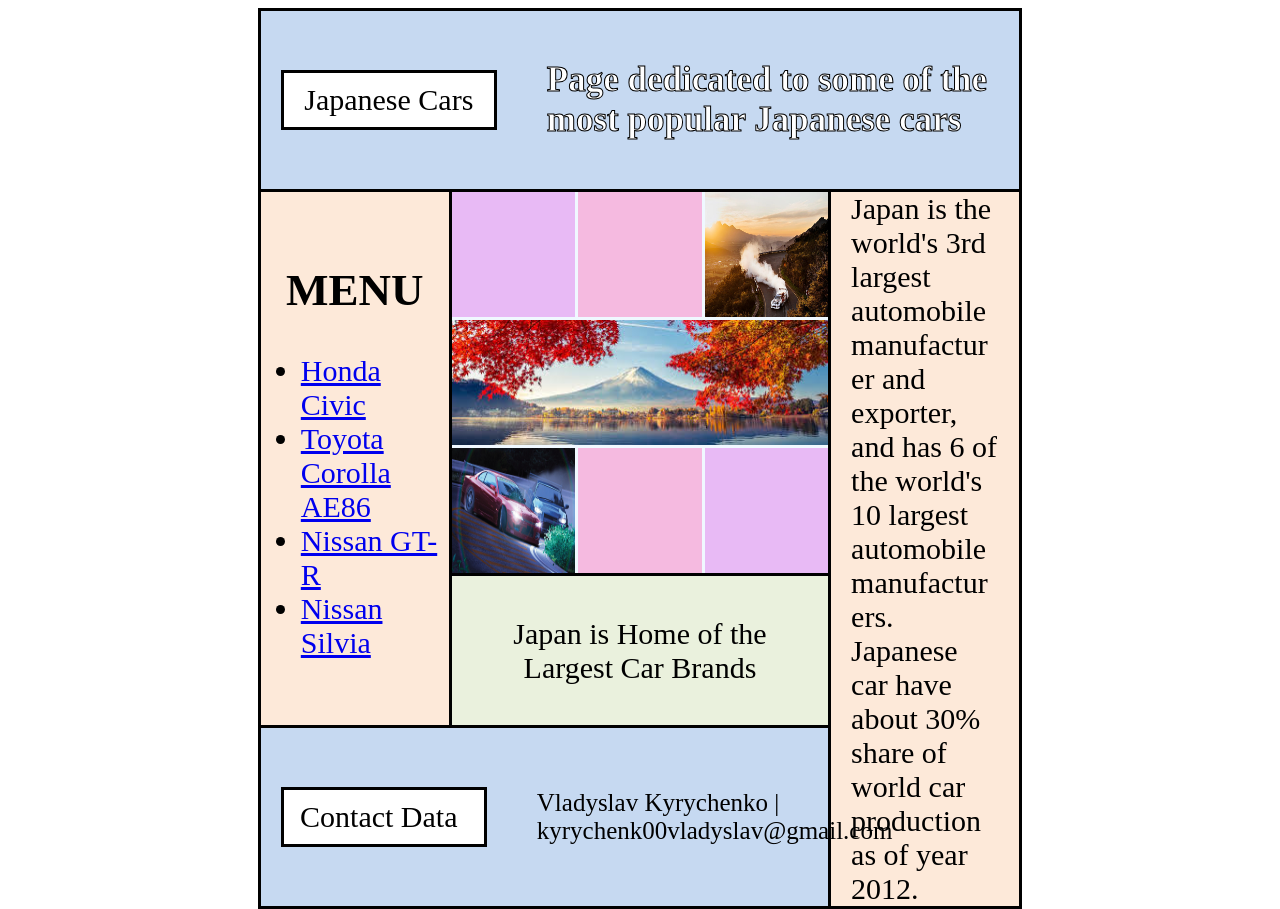
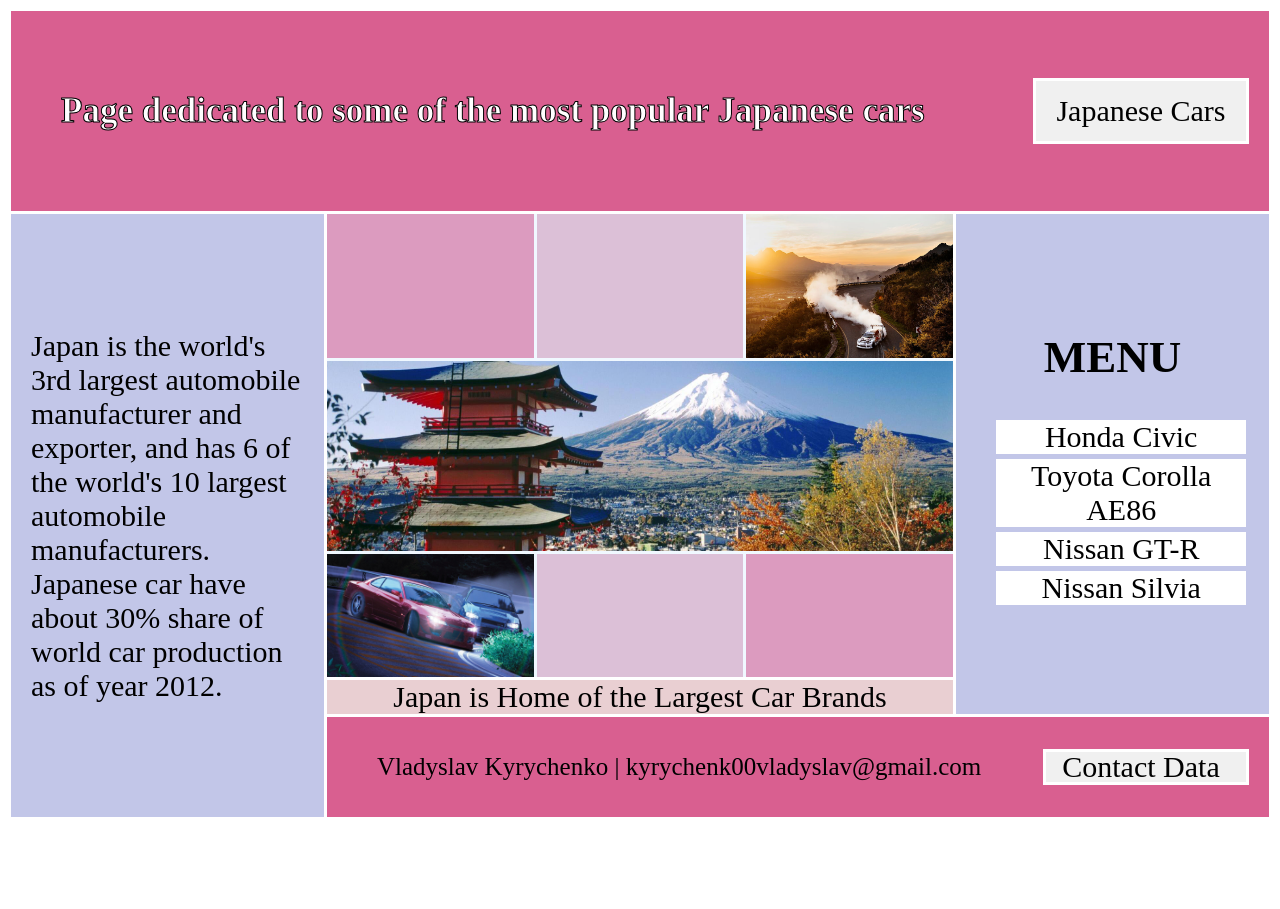
Before and after one commit to Advel0/kyiv-university-web-programming, a plain HTML site: page lab-1/index.html in a window 1280 px wide. After the commit the page ends 820 px from the top, so only its background shows below. Drawn offline with Linux system fonts and the light colour scheme.

Commit message:
changed styling of the 1st lab

```diff
--- a/lab-1/index.html
+++ b/lab-1/index.html
@@ -10,18 +10,17 @@
 <body>
     <div class="container main-grid">
         <div class="item" id="first-box">
+            <span class="page-description">Page dedicated to some of the most popular Japanese cars</span>
             <div id="x-box">Japanese Cars</div>
-            <span class="page-description">Page dedicated to some of the most popular Japanese cars</span>
         </div>
         <div class="item" id="second-box">
-            <span class="menu">
-                <h2>MENU</h2>
-                <ul>
-                    <li><a href="./honda_civic.html">Honda Civic</a></li>
-                    <li><a href="./toyota_corolla.html">Toyota Corolla AE86</a></li>
-                    <li><a href="./nissan_gtr.html">Nissan GT-R</a></li>
-                    <li><a href="./nissan_silvia.html">Nissan Silvia</a></li>
-                </ul>
+            <span class="text">
+
+                Japan is the world's 3rd largest automobile
+                manufacturer and exporter, and has 6 of
+                the world's 10 largest automobile manufacturers.
+                Japanese car have about 30% share of world car production
+                as of year 2012.
             </span>
         </div>
         <div class="item" id="center">
@@ -34,7 +33,7 @@
                     </div>
                     <div class="middle-row-cell">
                         <!-- test -->
-                        <img src="./src/images/japanese-view.jpeg">
+                        <img src="./src/images/mountains.jpg">
                     </div>
                     <div class="left-bottom-cell">
                         <!-- test -->
@@ -49,20 +48,22 @@
             </div>
         </div>
         <div class="item" id="forth-box">
-            <span class="text">
+            <span class="menu">
+                <h2>MENU</h2>
+                <ul>
+                    <li><a href="./honda_civic.html">Honda Civic</a></li>
+                    <li><a href="./toyota_corolla.html">Toyota Corolla AE86</a></li>
+                    <li><a href="./nissan_gtr.html">Nissan GT-R</a></li>
+                    <li><a href="./nissan_silvia.html">Nissan Silvia</a></li>
+                </ul>
+            </span>
 
-                Japan is the world's 3rd largest automobile
-                manufacturer and exporter, and has 6 of
-                the world's 10 largest automobile manufacturers.
-                Japanese car have about 30% share of world car production
-                as of year 2012.
-            </span>
         </div>
         <div class="item" id="sixth-box">
+            <span class="contact-data">Vladyslav Kyrychenko | kyrychenk00vladyslav@gmail.com</span>
             <div id="y-box">
                 Contact Data
             </div>
-            <span class="contact-data">Vladyslav Kyrychenko | kyrychenk00vladyslav@gmail.com</span>
         </div>
     </div>
 </body>
--- a/lab-1/styles.css
+++ b/lab-1/styles.css
@@ -11,15 +11,15 @@ body{
 
 .container {
     min-height: 90%;
-    width: 60%;
-    background-color: black;
+    width: 100%;
+    /* background-color: black; */
     padding: 3px;
 }
 
 .main-grid{
     display: grid;
     grid-template-columns: 1fr 2fr 1fr;
-    grid-template-rows: 1fr 3fr 1fr;
+    grid-template-rows: 200px 3fr 100px;
     gap: 3px;
 
 }
@@ -27,7 +27,8 @@ body{
     width:100%;
     display: grid;
     grid-template-columns: 1fr 1fr 1fr;
-    grid-template-rows: 1fr 1fr 1fr;
+    /* grid-template-rows: 1fr 1fr 1fr; */
+    grid-auto-rows: auto auto auto;
     gap: 3px;
     background-color: aliceblue;
 }
@@ -35,7 +36,7 @@ body{
 .left-top-cell{
     grid-column-start: 1;
     grid-column-end: 2;
-    background-color: #e8baf5;
+    background-color: #dc9bbf;
     grid-row-start: 1;
     grid-row-end:2;
 }
@@ -44,20 +45,20 @@ body{
     grid-column-end: 3;
     grid-row-start: 1;
     grid-row-end:2;
-    background-color: #f5bae0;
+    background-color: #dcc0d7;
 }
 .right-top-cell{
     grid-column-start: 3;
     grid-column-end: 4;
     grid-row-start: 1;
     grid-row-end:2;
-    background-color: #e8baf5;
+    background-color: #dc9bbf;
 }
 .left-bottom-cell{
     grid-column-start: 1;
     grid-column-end: 2;
     grid-row-start: 3;
-    background-color: #e8baf5;
+    background-color: #dc9bbf;
 }
 
 .middle-row-cell{
@@ -72,13 +73,13 @@ body{
     grid-column-start: 2;
     grid-column-end: 3;
     grid-row-start: 3;
-    background-color: #f5bae0;
+    background-color: #dcc0d7;
 }
 .right-bottom-cell{
     grid-column-start: 3;
     grid-column-end: 4;
     grid-row-start: 3;
-    background-color: #e8baf5;
+    background-color: #dc9bbf;
 }
 
 .pictures-grid img{
@@ -99,14 +100,17 @@ body{
     display: flex;
     flex-direction: row;
     justify-content: space-between;
-    background-color: #c6d9f1;
+    background-color:#d95f90;
 }
 #second-box{
     display: flex;
     flex-direction: column;
     justify-content: space-around;
-    background-color: #fde9d9;
+    background-color: #c2c6e8;
+    grid-row-start: 2;
+    grid-row-end: 4;
 }
+
 
 .menu>h2{
     text-align: center;
@@ -122,43 +126,44 @@ body{
 #center{
     display: flex;
     flex-direction: column;
-    background-color: black;
+    background-color: white;
     gap:3px;
 }
-
+#forth-box{
+    grid-column-start: 3;
+    display: flex;
+    flex-direction: column;
+    justify-content: space-around;
+    background-color: #c2c6e8;
+}
 #fifth-box{
     width:100%;
     text-align: center;
-    background-color: #eaf1dd;
+    background-color: #e9cfd2;
     display: flex;
     flex-direction: column;
     justify-content: center;
 }
-#forth-box{
-    grid-column-start: 3;
-    grid-row-start: 2;
-    grid-row-end: 4;
-    display: flex;
-    flex-direction: row;
-    justify-content: end;
-    background-color: #fde9d9;
-}
+
+
 #sixth-box{
-    grid-column-start:1;
-    grid-column-end:3;
+    grid-column-start:2;
+    grid-column-end:4;
     display: flex;
     flex-direction: row;
     justify-content: space-between;
-    background-color: #c6d9f1;
+    background-color: #d95f90;
 }
+
+
 #x-box{
-    background-color: white;
+    background-color: #f0f0f0;
     min-width: 190px;
     min-height: 30%;
     margin-top: auto;
     margin-bottom: auto;
-    margin-left: 20px;
-    border: 3px solid black;
+    margin-right: 20px;
+    border: 3px solid white;
     text-align: center;
     padding-right: 10px;
     padding-left: 10px;
@@ -167,28 +172,30 @@ body{
     justify-content: center;
 }
 #y-box{
-    background-color: white;
+    background-color: #f0f0f0;
     min-width: 190px;
     height: 30%;
     margin-top: auto;
     margin-bottom: auto;
-    margin-left: 20px;
-    border: 3px solid black;
+    margin-right: 20px;
+    border: 3px solid white;
     text-align: center;
     padding-right: 10px;
     display: flex;
     flex-direction: column;
     justify-content: center;
 }
+
 .text{
     display: flex;
     flex-direction: column;
     justify-content: space-around;
+    margin-left: 20px;
     margin-right: 20px;
-    margin-left: 20px;
 
     word-break: break-word;
 }
+
 
 .page-description{
     display: flex;
@@ -236,3 +243,22 @@ th{
     border: 1px solid black;
     background-color: #f8f9fa;
 }
+.menu a{
+    color: black;
+    text-decoration: none;
+}
+
+.menu>ul{
+    width:80%;
+    text-align: center;
+    list-style-type: none;
+}
+
+.menu li{
+    margin-top:5px;
+    background-color: white;
+}
+
+.menu li:hover{
+    background-color:  #f0f0f0;
+}
--- a/lab-1/template/template_styles.css
+++ b/lab-1/template/template_styles.css
@@ -42,7 +42,9 @@ body{
     display: flex;
     flex-direction: row;
     justify-content: end;
-    background-color: #fde9d9;
+    background-color: #eaf1dd;
+    grid-row-start: 2;
+    grid-row-end: 4;
 }
 
 #third-box{
@@ -63,20 +65,19 @@ body{
     height: 10%;
     width:100%;
     text-align: center;
-    background-color: #eaf1dd;
+    background-color: white;
 }
 #forth-box{
     grid-column-start: 3;
-    grid-row-start: 2;
-    grid-row-end: 4;
     display: flex;
     flex-direction: row;
     justify-content: end;
-    background-color: #fde9d9;
+    background-color: #eaf1dd;
 }
+
 #sixth-box{
-    grid-column-start:1;
-    grid-column-end:3;
+    grid-column-start:2;
+    grid-column-end:4;
     display: flex;
     flex-direction: row;
     justify-content: space-between;
@@ -88,7 +89,7 @@ body{
     height: 30%;
     margin-top: auto;
     margin-bottom: auto;
-    margin-left: 20px;
+    margin-right: 20px;
     border: 3px solid black;
     text-align: end;
     padding-right: 10px;
@@ -99,7 +100,7 @@ body{
     height: 30%;
     margin-top: auto;
     margin-bottom: auto;
-    margin-left: 20px;
+    margin-right: 20px;
     border: 3px solid black;
     text-align: center;
 }
@@ -107,5 +108,6 @@ body{
     display: flex;
     flex-direction: column;
     justify-content: space-around;
+    margin-left: 20px;
     margin-right: 20px;
 }
```
Also changed, not shown: lab-1/honda_civic.html (+23 -22 lines), lab-1/nissan_gtr.html (+21 -21 lines), lab-1/nissan_silvia.html (+18 -17 lines), lab-1/template/template.html (+3 -3 lines), lab-1/toyota_corolla.html (+21 -20 lines), lab-1/src/images/japanese-view.jpeg (deleted), lab-1/src/images/mountains.jpg (added), ssh.txt (added), 1 other file.
